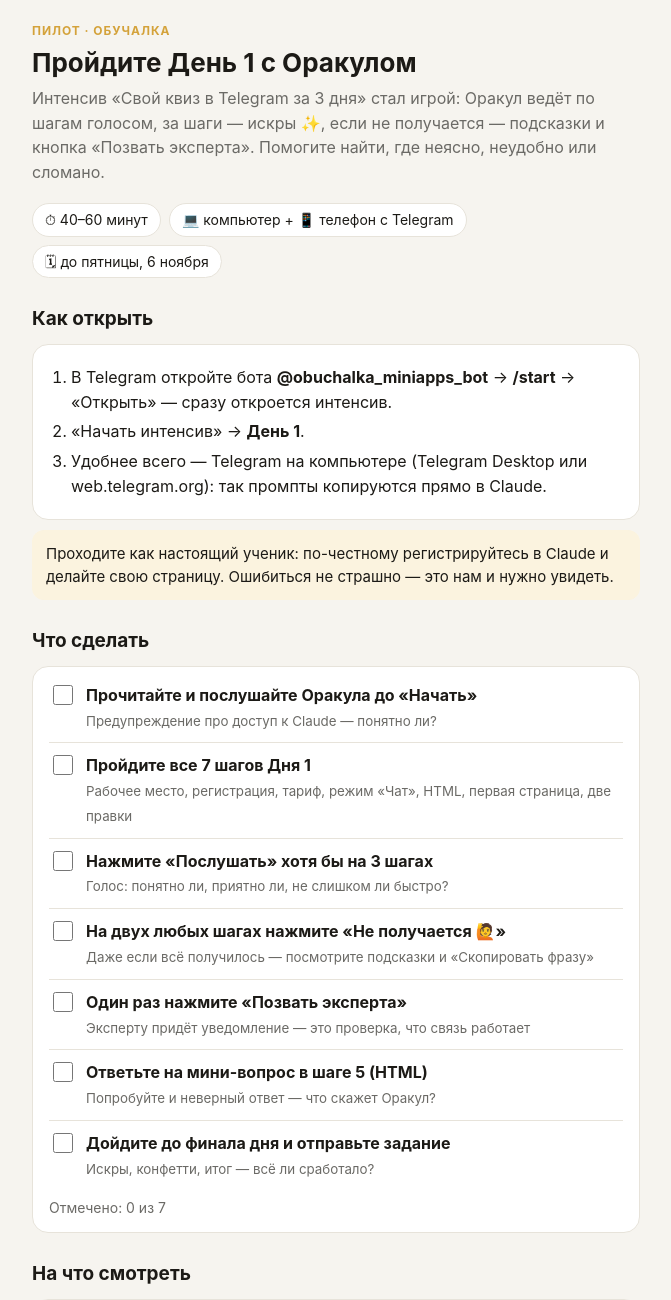
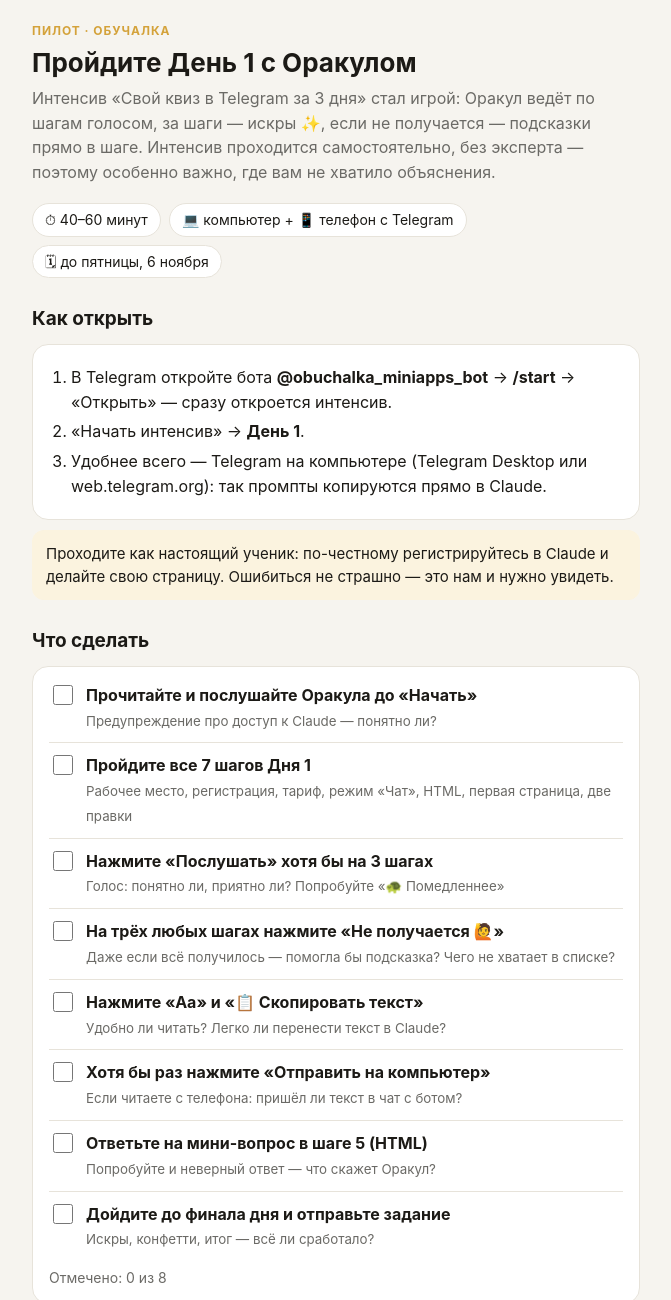
Before and after one commit to svlab27-web/obuchalka-oracle-prototype, a plain HTML site: page pilot.html in a window 1280 px wide. Shown: the top 1300 px of the page, without its empty margins (304-975 px from the left). Drawn offline with Linux system fonts and the light colour scheme.

Commit message:
Пилот: чек-лист без эксперта — подсказки, «Аа», «Отправить на компьютер», «Помедленнее»

```diff
--- a/pilot.html
+++ b/pilot.html
@@ -38,7 +38,7 @@
 <div class="wrap">
   <div class="kicker">Пилот · Обучалка</div>
   <h1>Пройдите День 1 с Оракулом</h1>
-  <p class="lead">Интенсив «Свой квиз в Telegram за 3 дня» стал игрой: Оракул ведёт по шагам голосом, за шаги — искры ✨, если не получается — подсказки и кнопка «Позвать эксперта». Помогите найти, где неясно, неудобно или сломано.</p>
+  <p class="lead">Интенсив «Свой квиз в Telegram за 3 дня» стал игрой: Оракул ведёт по шагам голосом, за шаги — искры ✨, если не получается — подсказки прямо в шаге. Интенсив проходится самостоятельно, без эксперта — поэтому особенно важно, где вам не хватило объяснения.</p>
   <div class="meta"><span>⏱ 40–60 минут</span><span>💻 компьютер + 📱 телефон с Telegram</span><span>🗓 до пятницы, 6 ноября</span></div>
 
   <h2>Как открыть</h2>
@@ -53,9 +53,10 @@
   <div class="card" id="tasks">
     <label class="task"><input type="checkbox"><span><b>Прочитайте и послушайте Оракула до «Начать»</b><small>Предупреждение про доступ к Claude — понятно ли?</small></span></label>
     <label class="task"><input type="checkbox"><span><b>Пройдите все 7 шагов Дня 1</b><small>Рабочее место, регистрация, тариф, режим «Чат», HTML, первая страница, две правки</small></span></label>
-    <label class="task"><input type="checkbox"><span><b>Нажмите «Послушать» хотя бы на 3 шагах</b><small>Голос: понятно ли, приятно ли, не слишком ли быстро?</small></span></label>
-    <label class="task"><input type="checkbox"><span><b>На двух любых шагах нажмите «Не получается 🙋»</b><small>Даже если всё получилось — посмотрите подсказки и «Скопировать фразу»</small></span></label>
-    <label class="task"><input type="checkbox"><span><b>Один раз нажмите «Позвать эксперта»</b><small>Эксперту придёт уведомление — это проверка, что связь работает</small></span></label>
+    <label class="task"><input type="checkbox"><span><b>Нажмите «Послушать» хотя бы на 3 шагах</b><small>Голос: понятно ли, приятно ли? Попробуйте «🐢 Помедленнее»</small></span></label>
+    <label class="task"><input type="checkbox"><span><b>На трёх любых шагах нажмите «Не получается 🙋»</b><small>Даже если всё получилось — помогла бы подсказка? Чего не хватает в списке?</small></span></label>
+    <label class="task"><input type="checkbox"><span><b>Нажмите «Аа» и «📋 Скопировать текст»</b><small>Удобно ли читать? Легко ли перенести текст в Claude?</small></span></label>
+    <label class="task"><input type="checkbox"><span><b>Хотя бы раз нажмите «Отправить на компьютер»</b><small>Если читаете с телефона: пришёл ли текст в чат с ботом?</small></span></label>
     <label class="task"><input type="checkbox"><span><b>Ответьте на мини-вопрос в шаге 5 (HTML)</b><small>Попробуйте и неверный ответ — что скажет Оракул?</small></span></label>
     <label class="task"><input type="checkbox"><span><b>Дойдите до финала дня и отправьте задание</b><small>Искры, конфетти, итог — всё ли сработало?</small></span></label>
     <div class="progress" id="prog">Отмечено: 0 из 7</div>
@@ -81,7 +82,7 @@
 1. Где застрял(а) или было непонятно (шаг и что именно):
 2. Тексты Оракула — что поправить:
 3. Голос — как вам? (темп, произношение):
-4. «Не получается» и «Позвать эксперта» — помогло?
+4. «Не получается» — помогли подсказки? Какой не хватило?
 5. Искры и празднование — нравится? что добавить?
 6. Ошибки (со скриншотом):
 7. Оценка дня от 1 до 10 и почему:</pre>
@@ -92,7 +93,7 @@
 </div>
 <script>
   const boxes = [...document.querySelectorAll('#tasks input')];
-  const KEY = 'pilot-day1';
+  const KEY = 'pilot-day1-v2';
   let saved = [];
   try { saved = JSON.parse(localStorage.getItem(KEY) || '[]'); } catch (e) {}
   boxes.forEach((b, i) => { b.checked = !!saved[i]; b.onchange = upd; });
```
